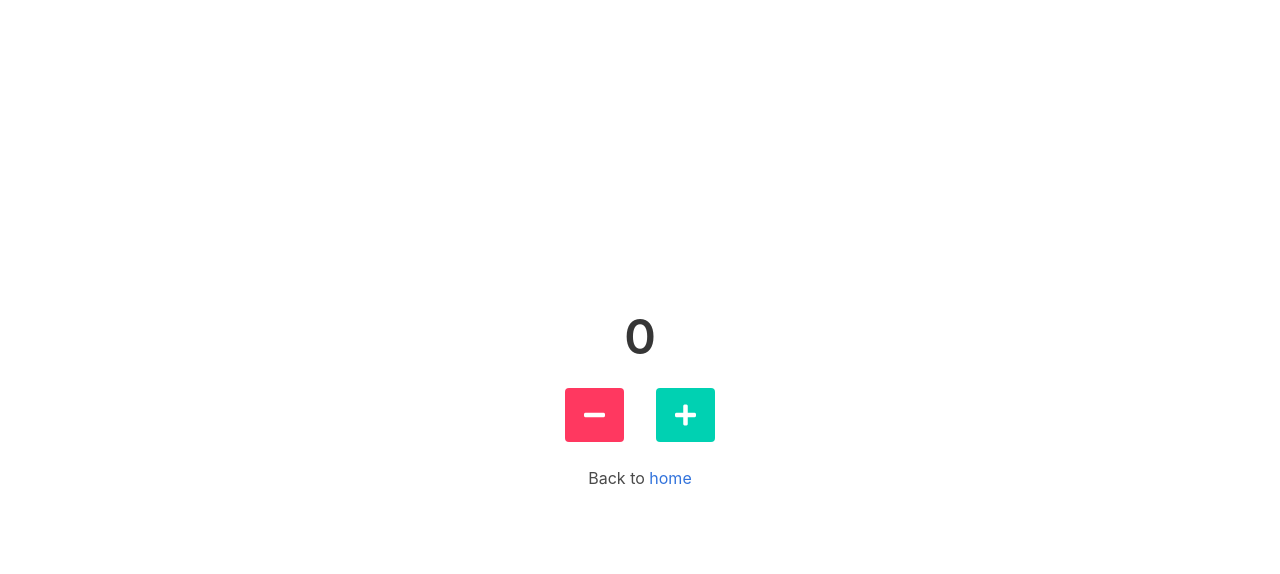
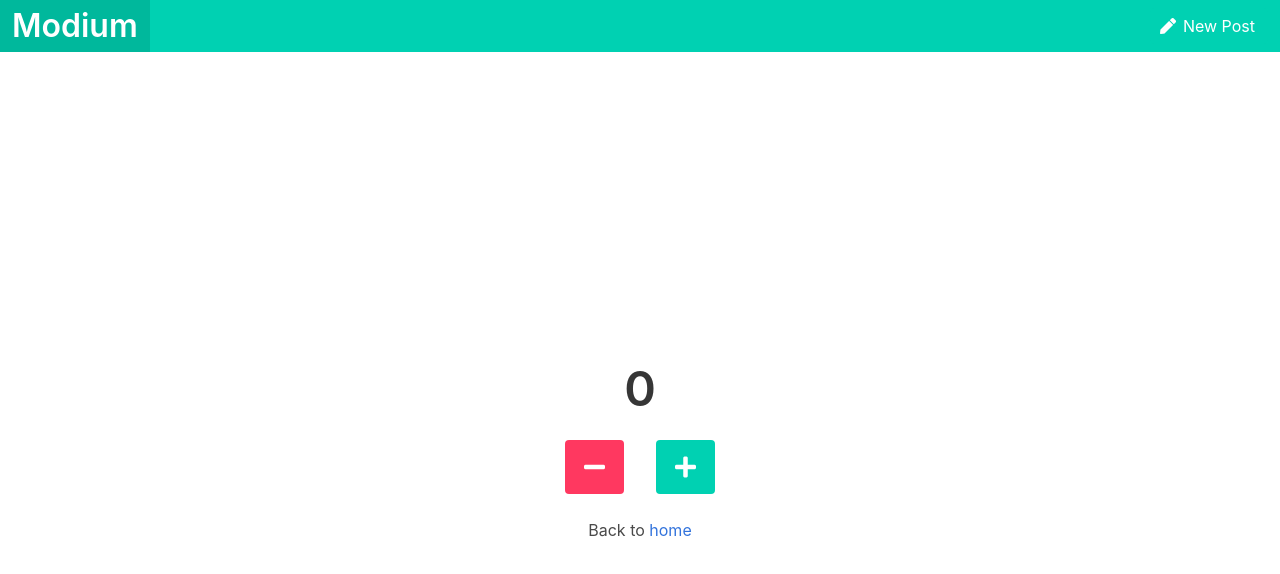
Before and after one commit to razwanizmi/modium, a Next.js app: page /counter in a window 1280 px wide. Shown: the top 574 px of the page. Built offline with nearby package versions, Linux system fonts and the light colour scheme.

Commit message:
Create index page

```diff
--- a/components/Layout.js
+++ b/components/Layout.js
@@ -1,4 +1,5 @@
 import Head from "next/head";
+import Navbar from "./Navbar";
 
 const Layout = ({ children }) => (
   <React.Fragment>
@@ -14,6 +15,7 @@ const Layout = ({ children }) => (
         href="https://use.fontawesome.com/releases/v5.2.0/css/all.css"
       />
     </Head>
+    <Navbar />
     {children}
   </React.Fragment>
 );
--- /dev/null
+++ b/components/Navbar.js
@@ -0,0 +1,39 @@
+import Link from "next/link";
+
+const Navbar = () => (
+  <nav className="navbar is-primary">
+    <div className="navbar-brand">
+      <Link href="/">
+        <a className="navbar-item">
+          <span className="title is-3 has-text-white">Modium</span>
+        </a>
+      </Link>
+      <div
+        className="navbar-burger burger"
+        data-target="navMenuColorprimary-example"
+      >
+        <span />
+        <span />
+        <span />
+      </div>
+    </div>
+    <div id="navMenuColorprimary-example" className="navbar-menu">
+      <div className="navbar-end">
+        <div className="navbar-item">
+          <div className="field is-grouped">
+            <p className="control">
+              <a className="button is-primary" href="/write">
+                <span className="icon">
+                  <i className="fas fa-pen" />
+                </span>
+                <span>New Post</span>
+              </a>
+            </p>
+          </div>
+        </div>
+      </div>
+    </div>
+  </nav>
+);
+
+export default Navbar;
--- a/package.json
+++ b/package.json
@@ -12,6 +12,7 @@
   "author": "",
   "license": "ISC",
   "dependencies": {
+    "isomorphic-unfetch": "^2.1.1",
     "next": "^6.1.1",
     "react": "^16.4.2",
     "react-dom": "^16.4.2"
```
Also changed, not shown: pages/index.js (+28 -31 lines).
